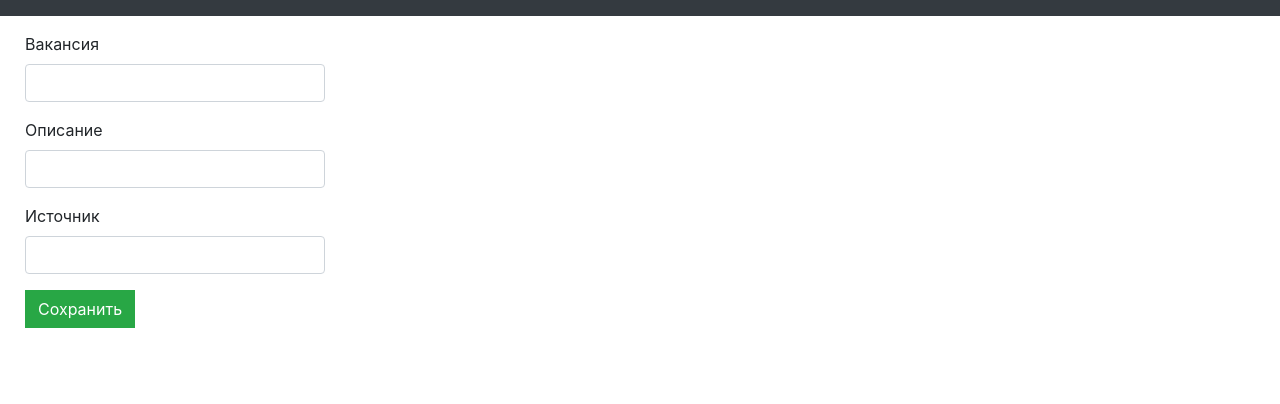
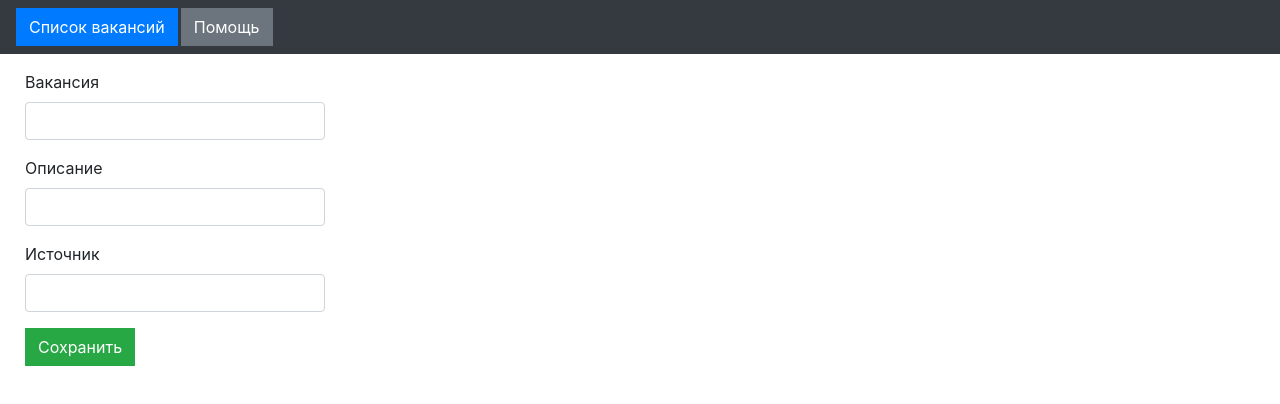
Before and after one commit to cherepakhin/tutorial_frontend, a React (Create React App) app: page /add in a window 1280 px wide. Shown: the top 404 px of the page. Built offline with nearby package versions, Linux system fonts and the light colour scheme.

Commit message:
Выровнены ширины кнопок

```diff
--- a/src/App.css
+++ b/src/App.css
@@ -19,6 +19,10 @@
     margin-left: 0;
 }
 
+.btn-4em {
+    width: 4em;
+}
+
 .btn-6em {
     width: 6em;
 }
@@ -37,7 +41,12 @@
 
 .btn {
     border-radius: 0rem;
+    color: white;
  }
+
+.btn-10em {
+    width: 10em;
+}
 
 .pad1px {
     padding-right: 1em;
@@ -48,3 +57,7 @@
     margin-right: 0.5em;
     margin-left: 0.5em;
 }
+
+.margin-left-space {
+    margin-left: 0.2em;
+}
--- a/src/App.js
+++ b/src/App.js
@@ -1,7 +1,6 @@
-import { Routes, Route } from "react-router-dom";
+import { Routes, Route, BrowserRouter } from "react-router-dom";
 import "bootstrap/dist/css/bootstrap.min.css";
 import "./App.css";
-import { BrowserRouter } from 'react-router-dom';
 
 import AddVacancy from "./components/add-vacancy.component";
 import Vacancy from "./components/vacancy.component";
@@ -13,10 +12,14 @@ function App() {
         <nav className="navbar navbar-expand navbar-dark bg-dark">
 
           <div className="navbar-nav mr-auto">
-            <li className="nav-item">
-            </li>
-            <li className="nav-item">
-            </li>
+            <button
+                id="button-find"
+                className="btn btn-primary"
+                type="button">Список вакансий</button>
+            <button
+                id="button-find"
+                className="btn btn-secondary  margin-left-space"
+                type="button">Помощь</button>
           </div>
         </nav>
 
--- a/src/components/vacancy-list.component.js
+++ b/src/components/vacancy-list.component.js
@@ -117,7 +117,7 @@ export default class VacancyList extends Component {
             <div className="input-group-append">
               <button
                 id="button-find"
-                className="btn btn-outline-secondary"
+                className="btn btn-primary"
                 type="button"
                 onClick={this.searchName}
               >
--- a/src/components/vacancy.component.js
+++ b/src/components/vacancy.component.js
@@ -249,7 +249,7 @@ class Vacancy extends Component {
             </form>
             <div className="btn-toolbar">
                 <button
-                  className="btn btn-danger btn-7em text-center"
+                  className="btn btn-danger btn-8em text-center"
                   onClick={this.deleteVacancy}
                 >
                   Удалить
@@ -258,7 +258,7 @@ class Vacancy extends Component {
                 <button
                   type="submit"
                   id="id_btn_submit"
-                  className="btn btn-primary btn-7em text-center pad1px margin1px"
+                  className="btn btn-primary btn-8em text-center margin-left-space"
                   onClick={this.updateVacancy}
                 >
                   Сохранить
@@ -267,7 +267,7 @@ class Vacancy extends Component {
                 <button
                   type="submit"
                   id="id_btn_return"
-                  className="btn btn-warning btn-7em text-center"
+                  className="btn btn-warning btn-8em text-center margin-left-space"
                   onClick={this.goBack}
                 >
                   Вернуться
```
